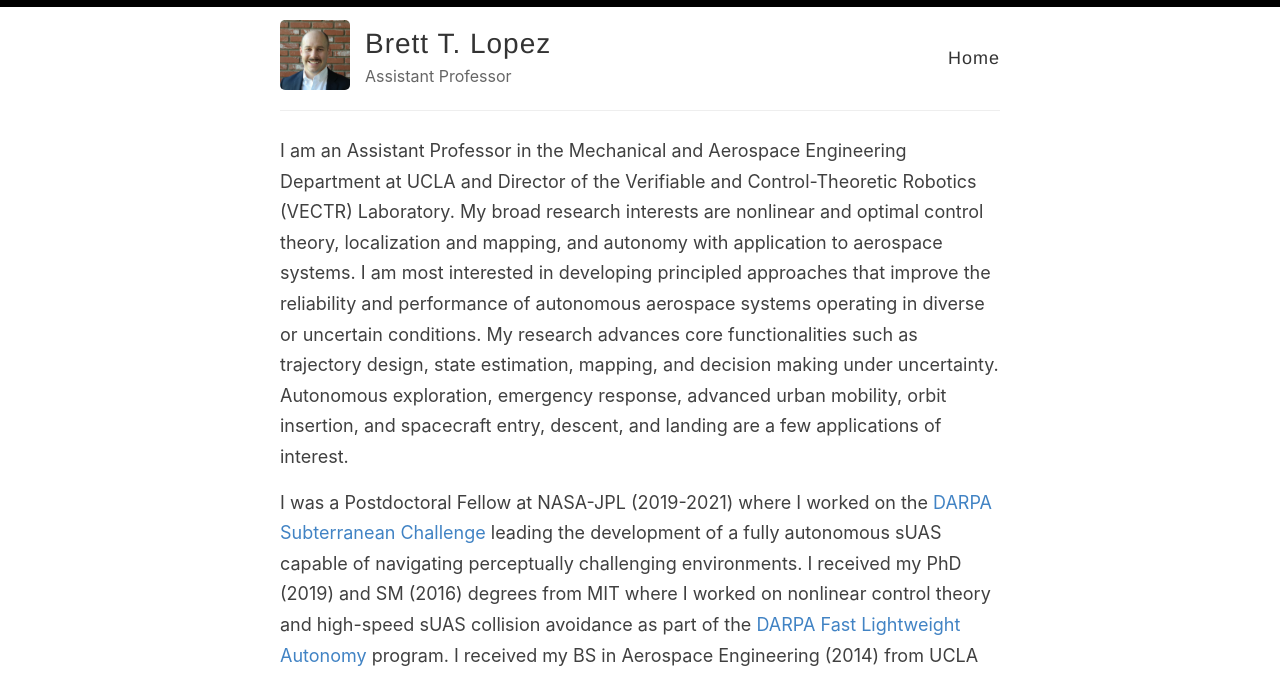
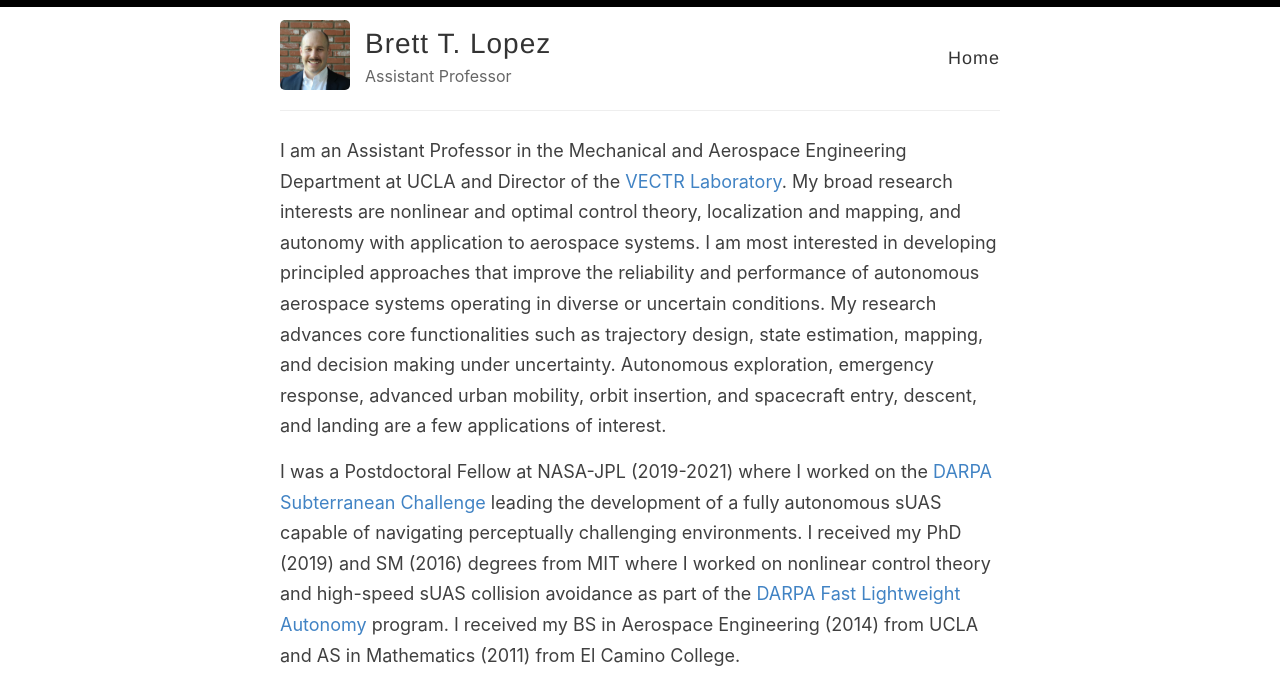
Before and after one commit to btlopez/btlopez.github.io, a Jekyll site: the page built from index.md, in a window 1280 px wide and 1400 px high. Shown: the top 676 px of the window. Built offline with Jekyll 4.4.1, drawn with Linux system fonts in a browser that asks for light colours; the list of posts is cut into pages by our own code; some of the changed text lies outside the part shown.

Commit message:
Added lab link.

```diff
--- a/index.md
+++ b/index.md
@@ -2,16 +2,16 @@
 layout: default
 ---
 
-I am an Assistant Professor in the Mechanical and Aerospace Engineering Department at UCLA and Director of the Verifiable and Control-Theoretic Robotics (VECTR) Laboratory. My broad research interests are nonlinear and optimal control theory, localization and mapping, and autonomy with application to aerospace systems. I am most interested in developing principled approaches that improve the reliability and performance of autonomous aerospace systems operating in diverse or uncertain conditions. My research advances core functionalities such as trajectory design, state estimation, mapping, and decision making under uncertainty. Autonomous exploration, emergency response, advanced urban mobility, orbit insertion, and spacecraft entry, descent, and landing are a few applications of interest.
+I am an Assistant Professor in the Mechanical and Aerospace Engineering Department at UCLA and Director of the [VECTR Laboratory](https://vectr-ucla.github.io). My broad research interests are nonlinear and optimal control theory, localization and mapping, and autonomy with application to aerospace systems. I am most interested in developing principled approaches that improve the reliability and performance of autonomous aerospace systems operating in diverse or uncertain conditions. My research advances core functionalities such as trajectory design, state estimation, mapping, and decision making under uncertainty. Autonomous exploration, emergency response, advanced urban mobility, orbit insertion, and spacecraft entry, descent, and landing are a few applications of interest.
 
 
-I was a Postdoctoral Fellow at NASA-JPL (2019-2021) where I worked on the [DARPA Subterranean Challenge](https://www.subtchallenge.com) leading the development of a fully autonomous sUAS capable of navigating perceptually challenging environments. I received my PhD (2019) and SM (2016) degrees from MIT where I worked on nonlinear control theory and high-speed sUAS collision avoidance as part of the [DARPA Fast Lightweight Autonomy](https://www.darpa.mil/news-events/2018-07-18) program. I received my BS in Aerospace Engineering (2014) from UCLA and AS in Mathematics (2011) from El Camino College.
+I was a Postdoctoral Fellow at NASA-JPL (2019-2021) where I worked on the [DARPA Subterranean Challenge](https://www.darpa.mil/program/darpa-subterranean-challenge) leading the development of a fully autonomous sUAS capable of navigating perceptually challenging environments. I received my PhD (2019) and SM (2016) degrees from MIT where I worked on nonlinear control theory and high-speed sUAS collision avoidance as part of the [DARPA Fast Lightweight Autonomy](https://www.darpa.mil/news-events/2018-07-18) program. I received my BS in Aerospace Engineering (2014) from UCLA and AS in Mathematics (2011) from El Camino College.
 
 I can be reached at btlopez at ucla dot edu.
 
 ![aquila](./images/flying.png)
 *Left: VECTR Lab's drone flying autonomously in an underground Limestone mine* \
-*Right: Metric map of another Limestone mine generated using VECTR Lab's custom LiDAR-inertial odometry and mapping algorithm ([github link](https://github.com/vectr-ucla/direct_lidar_inertial_odometry)).*
+*Right: Metric map of another Limestone mine generated using VECTR Lab's custom LiDAR-inertial odometry and mapping algorithm ([github repo](https://github.com/vectr-ucla/direct_lidar_inertial_odometry)).*
 
 
 ---
```
